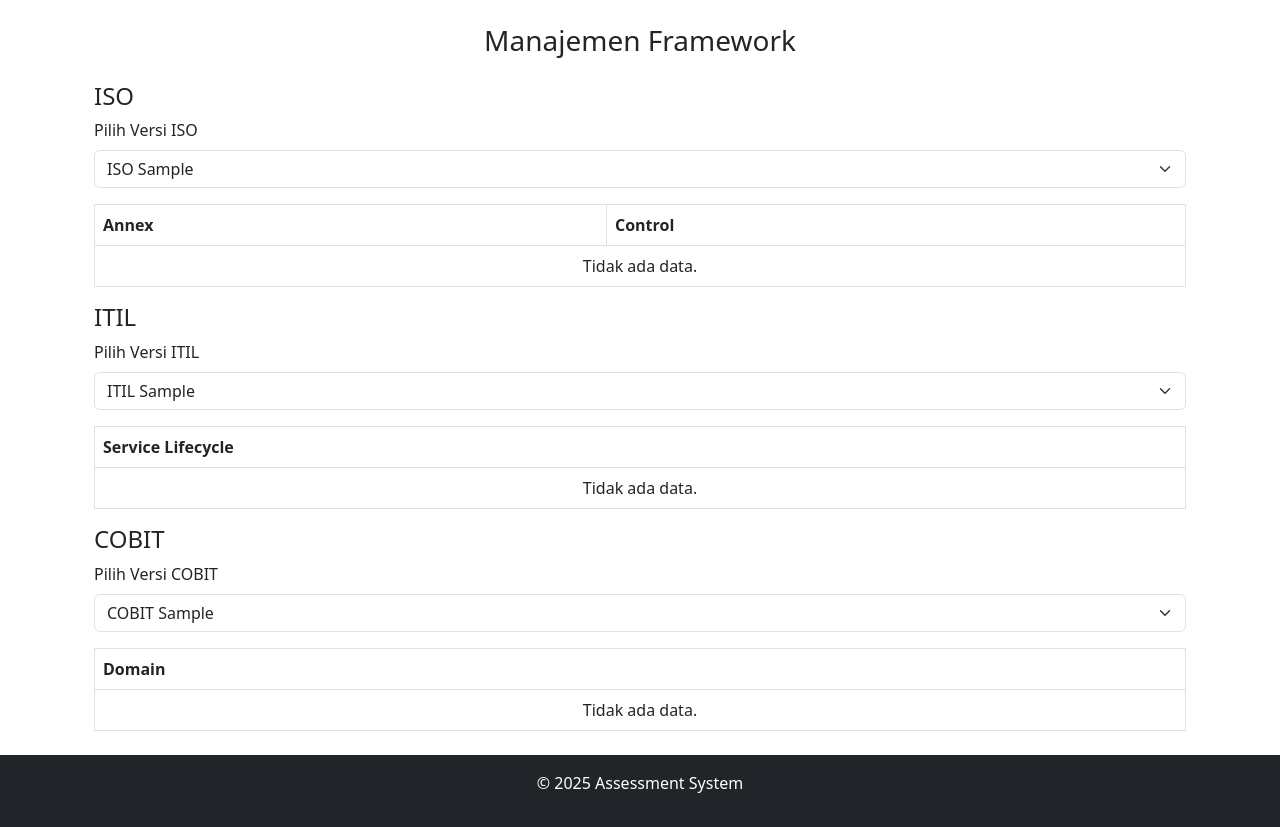
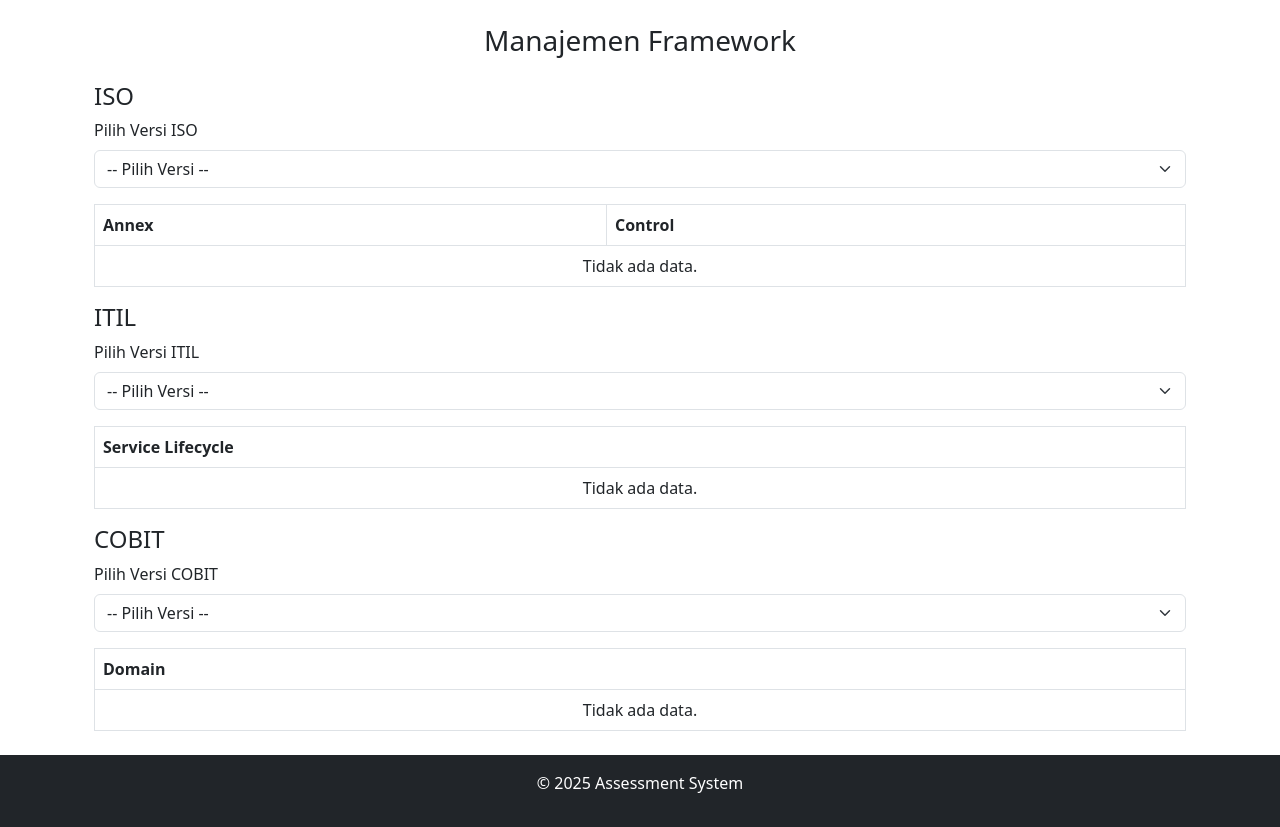
Before and after one commit to wahibmuhibi/progresTA, a PHP site: page /views/admin/manage_frameworks.php in a window 1280 px wide. Shown: the part 56-883 px from the top of the page. Run offline with PHP 8.4, Linux system fonts and the light colour scheme; a user stored in the database is signed in; tables that the repository leaves empty or names only in its code hold one stand-in row (values such as "Sample post").

Commit message:
manage framework itil done

```diff
--- a/views/admin/manage_frameworks.php
+++ b/views/admin/manage_frameworks.php
@@ -4,19 +4,35 @@ include '../../includes/auth.php';
 include '../../includes/db.php';
 include '../../includes/header.php';
 
+// Debugging koneksi database
+if ($conn->connect_error) {
+    die("Koneksi database gagal: " . $conn->connect_error);
+}
+
 // Ambil data untuk masing-masing framework
 $iso_versions = $conn->query("SELECT DISTINCT version FROM iso");
 $itil_versions = $conn->query("SELECT DISTINCT version FROM itil");
 $cobit_versions = $conn->query("SELECT DISTINCT version FROM cobit");
 
-// Ambil data default untuk tabel
-$selected_iso_version = isset($_GET['iso_version']) ? $_GET['iso_version'] : '27001';
-$selected_itil_version = isset($_GET['itil_version']) ? $_GET['itil_version'] : '4';
-$selected_cobit_version = isset($_GET['cobit_version']) ? $_GET['cobit_version'] : '2019';
+// Debug query versi
+if (!$iso_versions || !$itil_versions || !$cobit_versions) {
+    die("Error saat mengambil versi: " . $conn->error);
+}
 
-$iso_data = $conn->query("SELECT annex, control FROM iso WHERE version = '$selected_iso_version'");
-$itil_data = $conn->query("SELECT service_lifecycle FROM itil WHERE version = '$selected_itil_version'");
-$cobit_data = $conn->query("SELECT domain FROM cobit WHERE version = '$selected_cobit_version'");
+// Ambil data berdasarkan input pengguna (tanpa default value)
+$selected_iso_version = isset($_GET['iso_version']) ? $_GET['iso_version'] : null;
+$selected_itil_version = isset($_GET['itil_version']) ? $_GET['itil_version'] : null;
+$selected_cobit_version = isset($_GET['cobit_version']) ? $_GET['cobit_version'] : null;
+
+// Query data berdasarkan versi yang dipilih
+$iso_data = $selected_iso_version ? $conn->query("SELECT annex, control FROM iso WHERE version = '$selected_iso_version'") : null;
+$itil_data = $selected_itil_version ? $conn->query("SELECT service_lifecycle FROM itil WHERE version = '$selected_itil_version'") : null;
+$cobit_data = $selected_cobit_version ? $conn->query("SELECT domain FROM cobit WHERE version = '$selected_cobit_version'") : null;
+
+// Debug query data
+if (($selected_iso_version && !$iso_data) || ($selected_itil_version && !$itil_data) || ($selected_cobit_version && !$cobit_data)) {
+    die("Error saat mengambil data: " . $conn->error);
+}
 ?>
 
 <h3 class="text-center">Manajemen Framework</h3>
@@ -28,9 +44,10 @@ $cobit_data = $conn->query("SELECT domain FROM cobit WHERE version = '$selected_
     <form method="GET" class="mb-3">
         <label for="iso_version" class="form-label">Pilih Versi ISO</label>
         <select name="iso_version" id="iso_version" class="form-select" onchange="this.form.submit()">
+            <option value="">-- Pilih Versi --</option>
             <?php while ($row = $iso_versions->fetch_assoc()): ?>
                 <option value="<?php echo $row['version']; ?>" <?php echo $selected_iso_version === $row['version'] ? 'selected' : ''; ?>>
-                    <?php echo "ISO " . $row['version']; ?>
+                    <?php echo htmlspecialchars($row['version']); ?>
                 </option>
             <?php endwhile; ?>
         </select>
@@ -43,7 +60,7 @@ $cobit_data = $conn->query("SELECT domain FROM cobit WHERE version = '$selected_
             </tr>
         </thead>
         <tbody>
-            <?php if ($iso_data->num_rows > 0): ?>
+            <?php if ($iso_data && $iso_data->num_rows > 0): ?>
                 <?php while ($row = $iso_data->fetch_assoc()): ?>
                     <tr>
                         <td><?php echo htmlspecialchars($row['annex']); ?></td>
@@ -63,9 +80,10 @@ $cobit_data = $conn->query("SELECT domain FROM cobit WHERE version = '$selected_
     <form method="GET" class="mb-3">
         <label for="itil_version" class="form-label">Pilih Versi ITIL</label>
         <select name="itil_version" id="itil_version" class="form-select" onchange="this.form.submit()">
+            <option value="">-- Pilih Versi --</option>
             <?php while ($row = $itil_versions->fetch_assoc()): ?>
                 <option value="<?php echo $row['version']; ?>" <?php echo $selected_itil_version === $row['version'] ? 'selected' : ''; ?>>
-                    <?php echo "ITIL " . $row['version']; ?>
+                    <?php echo htmlspecialchars($row['version']); ?>
                 </option>
             <?php endwhile; ?>
         </select>
@@ -77,7 +95,7 @@ $cobit_data = $conn->query("SELECT domain FROM cobit WHERE version = '$selected_
             </tr>
         </thead>
         <tbody>
-            <?php if ($itil_data->num_rows > 0): ?>
+            <?php if ($itil_data && $itil_data->num_rows > 0): ?>
                 <?php while ($row = $itil_data->fetch_assoc()): ?>
                     <tr>
                         <td><?php echo htmlspecialchars($row['service_lifecycle']); ?></td>
@@ -96,9 +114,10 @@ $cobit_data = $conn->query("SELECT domain FROM cobit WHERE version = '$selected_
     <form method="GET" class="mb-3">
         <label for="cobit_version" class="form-label">Pilih Versi COBIT</label>
         <select name="cobit_version" id="cobit_version" class="form-select" onchange="this.form.submit()">
+            <option value="">-- Pilih Versi --</option>
             <?php while ($row = $cobit_versions->fetch_assoc()): ?>
                 <option value="<?php echo $row['version']; ?>" <?php echo $selected_cobit_version === $row['version'] ? 'selected' : ''; ?>>
-                    <?php echo "COBIT " . $row['version']; ?>
+                    <?php echo htmlspecialchars($row['version']); ?>
                 </option>
             <?php endwhile; ?>
         </select>
@@ -110,7 +129,7 @@ $cobit_data = $conn->query("SELECT domain FROM cobit WHERE version = '$selected_
             </tr>
         </thead>
         <tbody>
-            <?php if ($cobit_data->num_rows > 0): ?>
+            <?php if ($cobit_data && $cobit_data->num_rows > 0): ?>
                 <?php while ($row = $cobit_data->fetch_assoc()): ?>
                     <tr>
                         <td><?php echo htmlspecialchars($row['domain']); ?></td>
```
